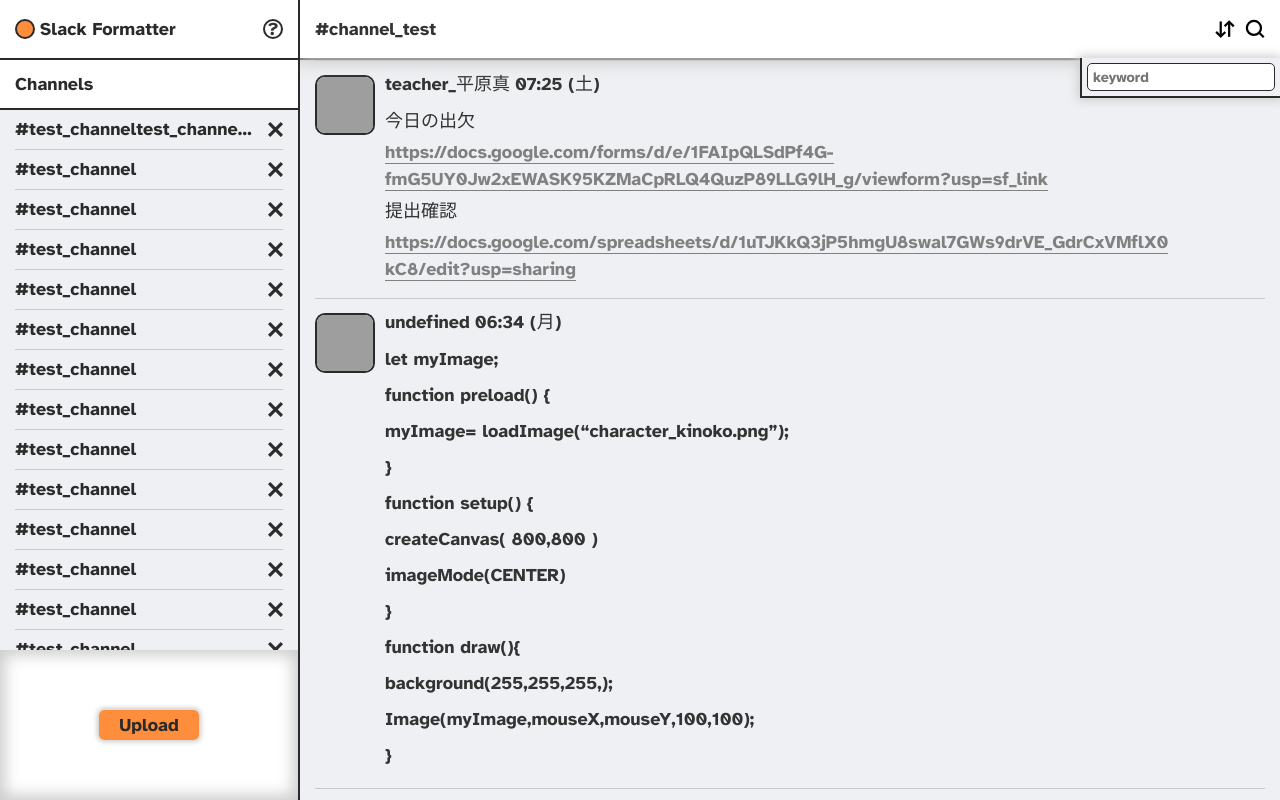
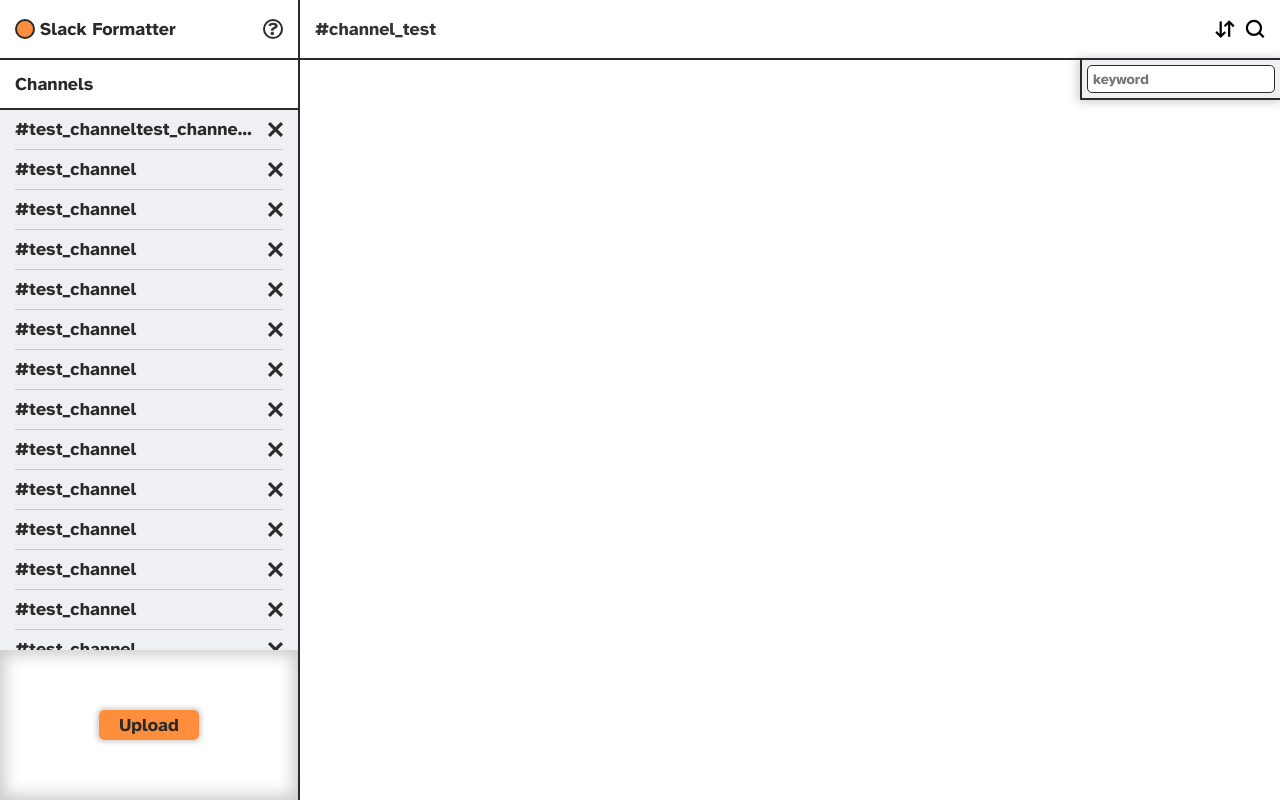
Before and after one commit to aratius/SlackJsonFormatter, a Next.js app: page / in a window 1280 px wide. Built offline with nearby package versions, Linux system fonts and the light colour scheme; grey boxes are pictures that could not be loaded.

Commit message:
データ消した

```diff
--- a/src/components/react/channelDetail/channelHeader.tsx
+++ b/src/components/react/channelDetail/channelHeader.tsx
@@ -11,6 +11,7 @@ export default class ChannelHeader extends Component<Props> {
 
     render() {
         return (
+            <>
                 <div className={styles.container}>
                     <h3 className={styles.channelName}>#channel_test</h3>
                     <div className={styles.detailedSearch}>
@@ -25,11 +26,12 @@ export default class ChannelHeader extends Component<Props> {
                         </p>
                     </div>
 
+                </div>
                 {/* 検索ボックス onBlur nullで隠れる */}
                 <div className={styles.searchbox}>
                     <input name="search" type="text" placeholder="keyword" />
                 </div>
-            </div>
+            </>
         )
     }
 
--- a/src/components/react/slackView.tsx
+++ b/src/components/react/slackView.tsx
@@ -52,8 +52,8 @@ export default class SlackView extends React.Component<Props> {
 
     // console.log(JSON.stringify(this.state.messageData).toString());
 
-    const messages: any[] = jsons
-    // const messages: any[] = this.state.messageData  // NOTE: 本番はこれ
+    // const messages: any[] = jsons
+    const messages: any[] = this.state.messageData  // NOTE: 本番はこれ
 
     // チャンネル種類するならここ
     const channelNames: string[] = []
--- a/src/styles/layout/channelView/channelHeader.module.scss
+++ b/src/styles/layout/channelView/channelHeader.module.scss
@@ -18,10 +18,10 @@
         display: block;
         position: absolute;
         top: 0;
+        left: 0;
         bottom: 0;
         z-index: -1;
-        box-shadow:0px 0px 15px 5px #ccc;
-
+        // box-shadow:0px 0px 15px 5px #ccc;
         // background-color: red;
     }
 
@@ -54,18 +54,20 @@
         }
     }
 
+}
 // 検索ボックス　浮かせる
 .searchbox {
     width: 200px;
     height: 40px;
     position: absolute;
     right: 0;
-        bottom: -40px;
-        z-index: -1;
+    top: 60px;
+    z-index: 9;
     border-bottom: 2px solid $black;
     border-left: 2px solid $black;
     box-shadow:0px 0px 10px 2px #ccc;
     background-color: $gray;
+    // display: none;
 
     input {
         width: calc(100% - 10px);
@@ -82,4 +84,3 @@
         font-size: 0.8rem;
     }
 }
-}
```
Also changed, not shown: 1 other file (tests, documents, lock files or other folders). Lines whose indentation alone changed are shown as unchanged.
